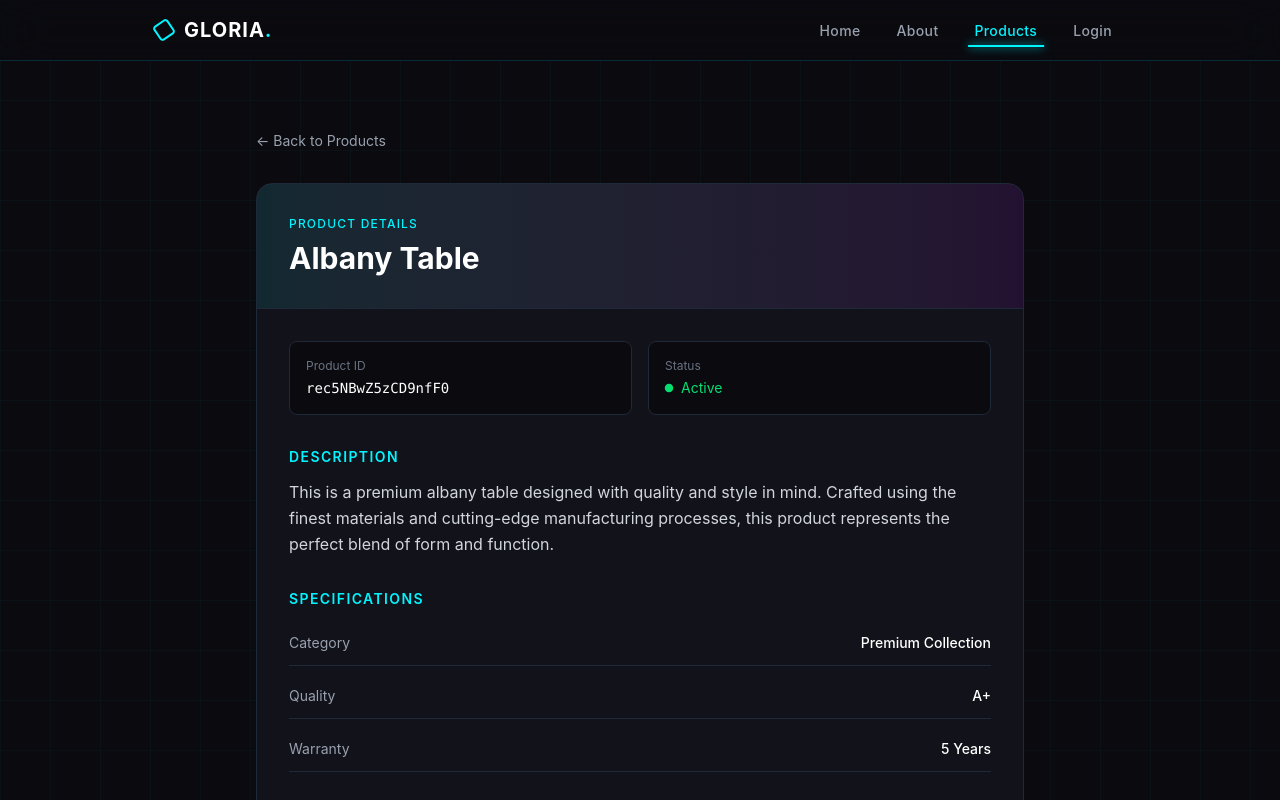
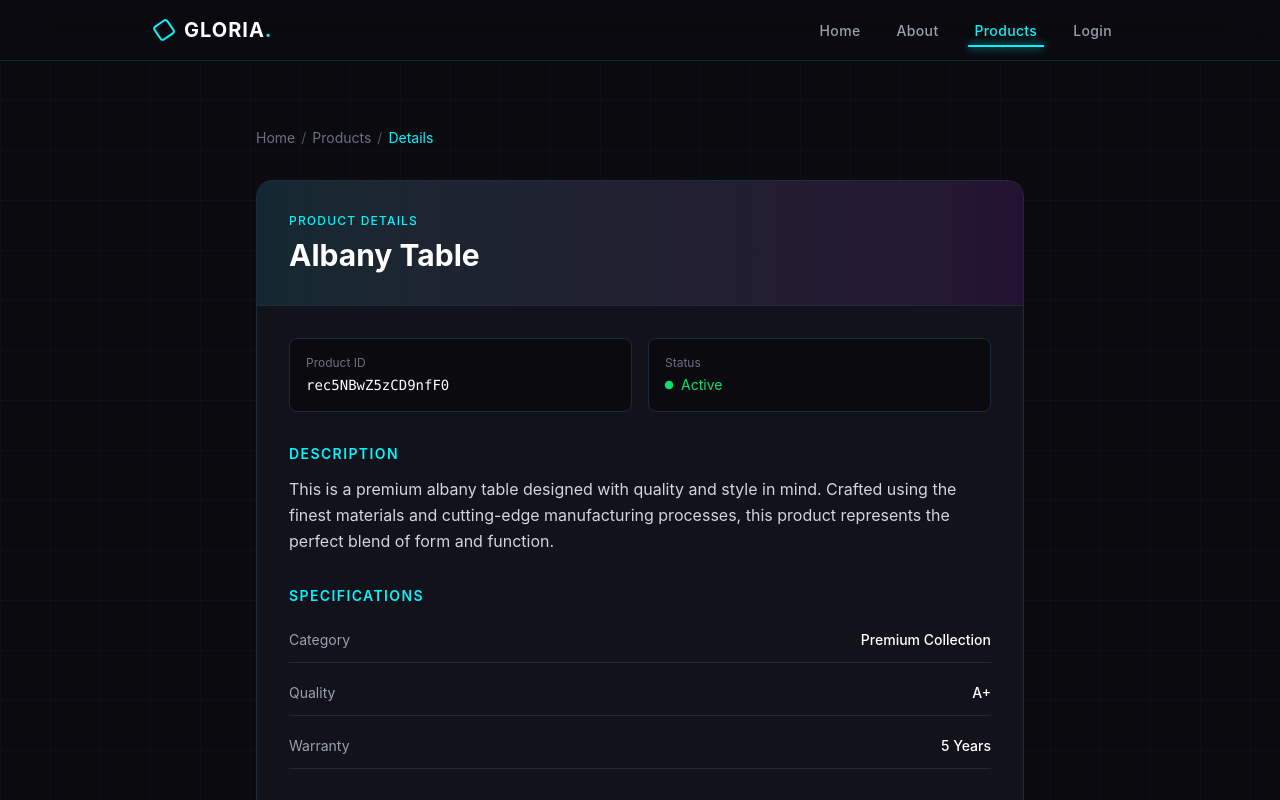
Before and after one commit to HamedSadim1/gloria, a React (Vite) app: page /contact/rec5NBwZ5zCD9nfF0 in a window 1280 px wide. Shown: the top 800 px of the page. Built offline with nearby package versions, Linux system fonts and the light colour scheme.

Commit message:
feat: add breadcrumbs to Card detail page

```diff
--- a/src/components/Card.tsx
+++ b/src/components/Card.tsx
@@ -43,18 +43,37 @@ const Card = () => {
   return (
     <div className="bg-grid relative min-h-screen overflow-hidden px-4 sm:px-6 pt-28 sm:pt-32">
       <div className="mx-auto max-w-3xl">
-        <motion.div
+        <motion.nav
+          className="mb-6 sm:mb-8"
           initial={{ opacity: 0, x: -20 }}
           animate={{ opacity: 1, x: 0 }}
           transition={{ duration: 0.4 }}
+          aria-label="Breadcrumb"
         >
-          <Link
-            to="/contact"
-            className="mb-6 sm:mb-8 inline-flex items-center gap-2 text-xs sm:text-sm text-gray-400 no-underline transition-colors hover:text-[#00f5ff]"
-          >
-            ← Back to Products
-          </Link>
-        </motion.div>
+          <ol className="flex items-center gap-1.5 text-xs sm:text-sm">
+            <li>
+              <Link
+                to="/"
+                className="text-gray-500 no-underline transition-colors hover:text-white"
+              >
+                Home
+              </Link>
+            </li>
+            <li className="text-gray-600">/</li>
+            <li>
+              <Link
+                to="/contact"
+                className="text-gray-500 no-underline transition-colors hover:text-white"
+              >
+                Products
+              </Link>
+            </li>
+            <li className="text-gray-600">/</li>
+            <li>
+              <span className="text-[#00f5ff]">Details</span>
+            </li>
+          </ol>
+        </motion.nav>
 
         {product.map((p, index) => (
           <motion.div
```
